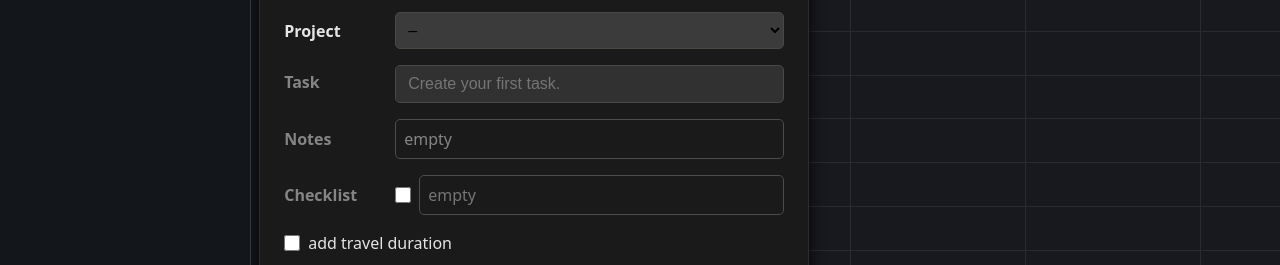
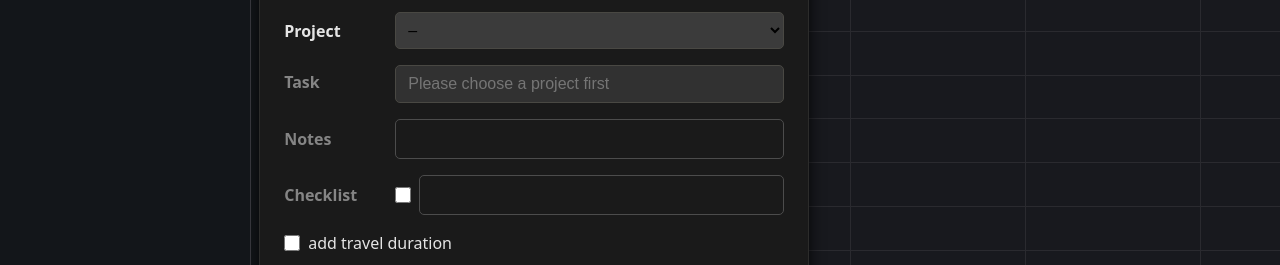
Before and after one commit to fraulueneburg/thatcalendar-fe, a React (Vite) app: page / in a window 1280 px wide. Both pictures are taken after a click on the button 472 px from the left and 108 px from the top of the page. Shown: the part 244-509 px from the top of the page. Built offline with nearby package versions, Linux system fonts and the light colour scheme.

Commit message:
refactor (Checklist, SessionForm): add better placeholders for empty states

```diff
--- a/src/components/FormElements/Checklist/Checklist.tsx
+++ b/src/components/FormElements/Checklist/Checklist.tsx
@@ -133,13 +133,7 @@ export function Checklist({ parentId }: ChecklistProps) {
 				) : (
 					<li key="placeholder" className="disabled">
 						<input type="checkbox" aria-disabled={true} readOnly={true} />
-						<textarea
-							className="auto-sized"
-							aria-disabled={true}
-							readOnly={true}
-							placeholder={'empty'}
-							onChange={handleChange}
-						/>
+						<textarea className="auto-sized" aria-disabled={true} readOnly={true} onChange={handleChange} />
 					</li>
 				)}
 			</ul>
--- a/src/components/FormElements/Combobox/Combobox.tsx
+++ b/src/components/FormElements/Combobox/Combobox.tsx
@@ -11,6 +11,7 @@ type ComboboxProps = {
 	addItemAction: (title: string) => string
 	deleteItemAction: (title: string) => void
 	disabled?: boolean
+	disabledPlaceholder?: string
 }
 
 export function Combobox({
@@ -21,6 +22,7 @@ export function Combobox({
 	addItemAction,
 	deleteItemAction,
 	disabled,
+	disabledPlaceholder,
 }: ComboboxProps) {
 	const wrapperRef = useRef<HTMLDivElement | null>(null)
 	const inputRef = useRef<HTMLInputElement>(null)
@@ -40,6 +42,13 @@ export function Combobox({
 	const hasCreateNew = query.trim().length > 0 && !filteredData.some((elem) => elem.title === query.trim())
 	const createNewIndex = !hasCreateNew ? null : filteredData?.length > 0 ? filteredData.length : 0
 	const [highlightedIndex, setHighlightedIndex] = useState<number | null>(null)
+
+	const getPlaceholder = (): string => {
+		if (disabled && disabledPlaceholder) return disabledPlaceholder
+		if (selectedId) return ''
+		if (filteredData.length > 0) return `Search for a ${itemSingular} or create a new one`
+		return `Create your first ${itemSingular}.`
+	}
 
 	const getItemDomId = (id: string) => {
 		return `${componentId}${id}`
@@ -256,13 +265,7 @@ export function Combobox({
 							aria-expanded={isOpen}
 							aria-haspopup="listbox"
 							disabled={disabled}
-							placeholder={
-								selectedId
-									? ''
-									: filteredData.length > 0
-									? `Search for a ${itemSingular} or create a new one`
-									: `Create your first ${itemSingular}.`
-							}
+							placeholder={getPlaceholder()}
 							value={query}
 							onFocus={handleFocus}
 							onClick={handleFocus}
--- a/src/components/Forms/SessionForm/SessionForm.tsx
+++ b/src/components/Forms/SessionForm/SessionForm.tsx
@@ -157,10 +157,11 @@ export function SessionForm({ day }: SessionFormProps) {
 					addItemAction={handleAddNewTask}
 					deleteItemAction={handleDeleteTask}
 					disabled={subCategoryId === ''}
+					disabledPlaceholder={'Please choose a project first'}
 				/>
 				<div className={`field${taskId ? '' : ' disabled'}`}>
 					<label>Notes</label>
-					<textarea className="auto-sized" aria-disabled={!taskId} readOnly={!taskId} value={!taskId ? 'empty' : ''} />
+					<textarea className="auto-sized" aria-disabled={!taskId} readOnly={!taskId} />
 				</div>
 				<fieldset className={`${taskId ? '' : 'disabled'}`} aria-labelledby={`${componentId}checklistlabel`}>
 					<div id={`${componentId}checklistlabel`} className="legend">
```
